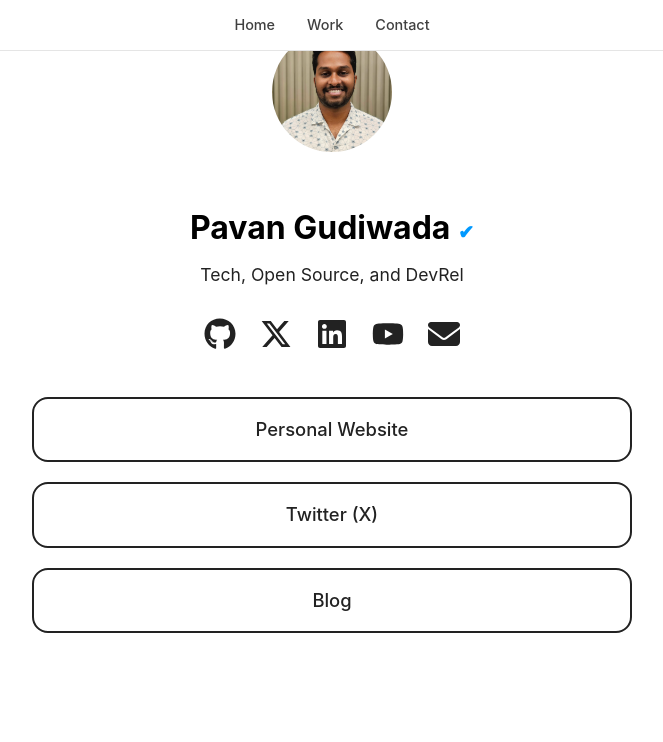
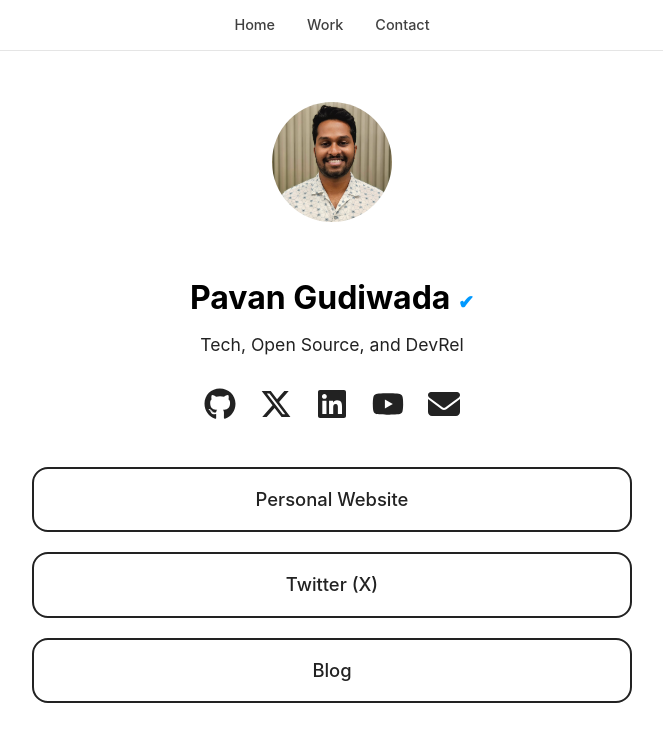
Before and after one commit to pavangudiwada/personal-website, a Next.js app: page /contact in a window 1280 px wide. Shown: the top 742 px of the page, without its empty margins (308-971 px from the left). Built offline with nearby package versions, Linux system fonts and the light colour scheme.

Commit message:
Updated contact page

```diff
--- a/src/app/contact/page.js
+++ b/src/app/contact/page.js
@@ -18,7 +18,7 @@ const socialLinks = [
 
 export default function Contact() {
     return (
-        <div className="contact-container" style={{ maxWidth: 600, margin: '0 auto', padding: '2rem 1rem', textAlign: 'center' }}>
+        <div className="contact-container" style={{ maxWidth: 600, margin: '0 auto', padding: '2rem 1rem', textAlign: 'center', marginTop: '70px' }}>
             <img
                 src="/images/pavangudiwada_profilepic.jpg"
                 alt="Pavan Gudiwada"
```
